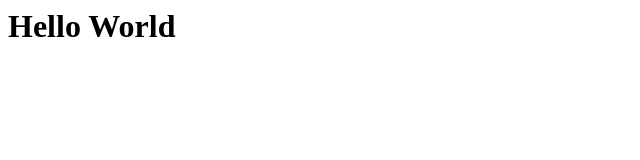
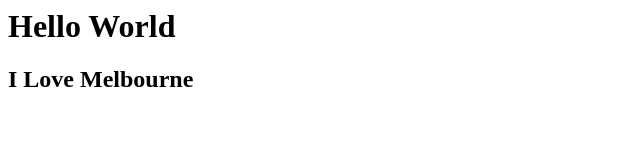
Before and after one commit to ychu0223/this-morning-was-cold, a plain HTML site: page index.html in a window 1280 px wide. Shown: the whole page, without its empty margins (0-640 px from the left). Drawn offline with Linux system fonts and the light colour scheme.

Commit message:
added h2 (love for melbourne)

```diff
--- a/index.html
+++ b/index.html
@@ -1 +1,2 @@
 <h1>Hello World</h1>
+<h2>I Love Melbourne</h2>
```
